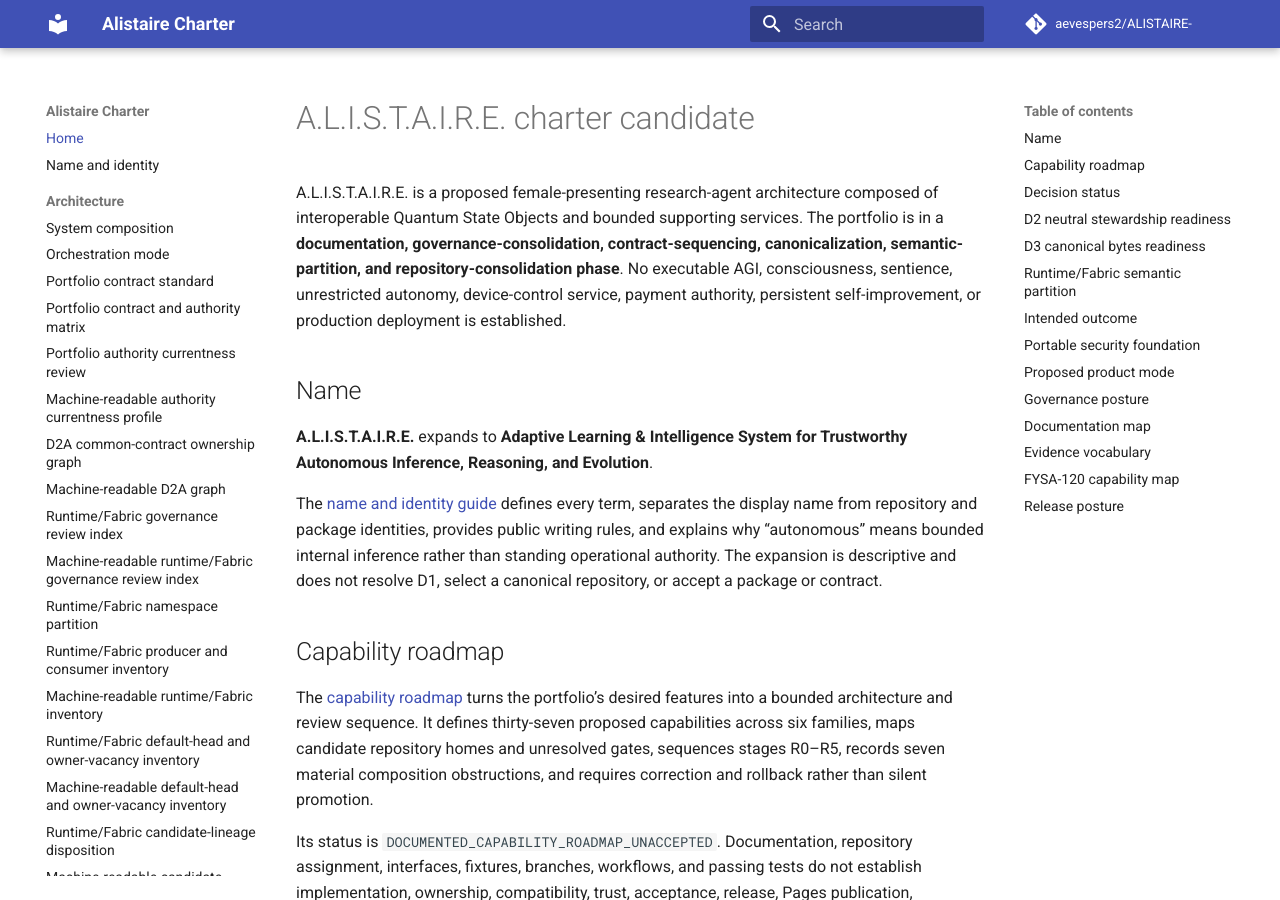
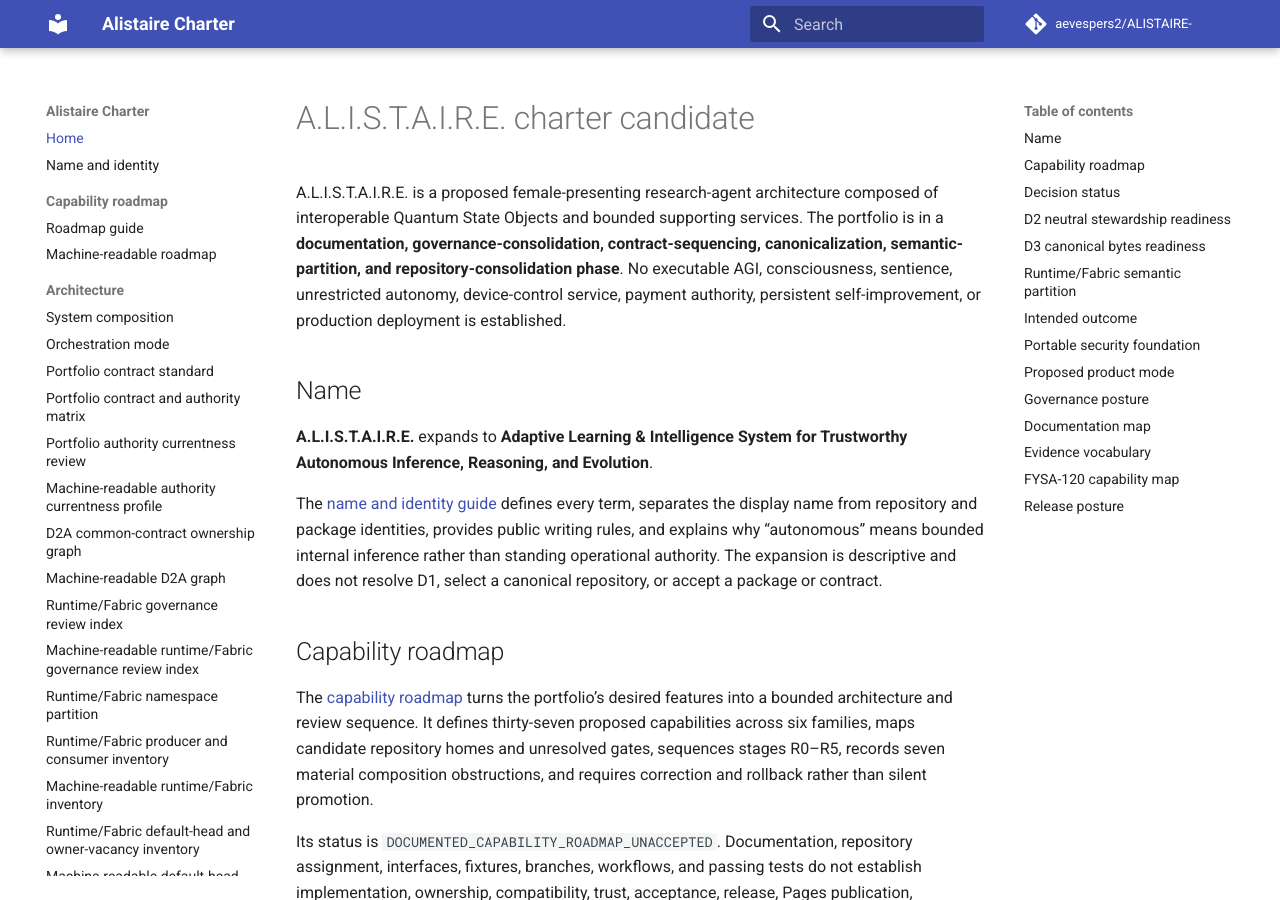
Before and after one commit to aevespers2/ALISTAIRE-, an MkDocs documentation site: the page built from docs/index.md, in a window 1280 px wide and 900 px high. Built offline with MkDocs 1.6.1 and Material for MkDocs 9.7.7, drawn with Linux system fonts in a browser that asks for light colours; comment, search, counter and statistics services are not loaded.

Commit message:
docs: add capability roadmap to Pages navigation

```diff
--- a/mkdocs.yml
+++ b/mkdocs.yml
@@ -12,6 +12,7 @@ extra:
   runtime_fabric_default_head_owner_status: DEFAULT_HEADS_VERIFIED_OWNER_VACANCIES_RECORDED_BINDINGS_UNACCEPTED
   runtime_fabric_lineage_disposition_status: CANDIDATE_LINEAGES_CLASSIFIED_REBIND_WITHDRAW_OR_ACCEPT_REQUIRED
   kernel_runtime_crosswalk_status: KERNEL_RUNTIME_CROSSWALK_OPTIONS_DOCUMENTED_UNSELECTED
+  capability_roadmap_status: DOCUMENTED_CAPABILITY_ROADMAP_UNACCEPTED
   runtime_fabric_marker: runtime/Fabric
 theme:
   name: material
@@ -22,6 +23,9 @@ theme:
 nav:
   - Home: index.md
   - Name and identity: name-and-identity.md
+  - Capability roadmap:
+      - Roadmap guide: capability-roadmap.md
+      - Machine-readable roadmap: capability-roadmap-v1.json
   - Architecture:
       - System composition: architecture.md
       - Orchestration mode: orchestration-mode.md
```
